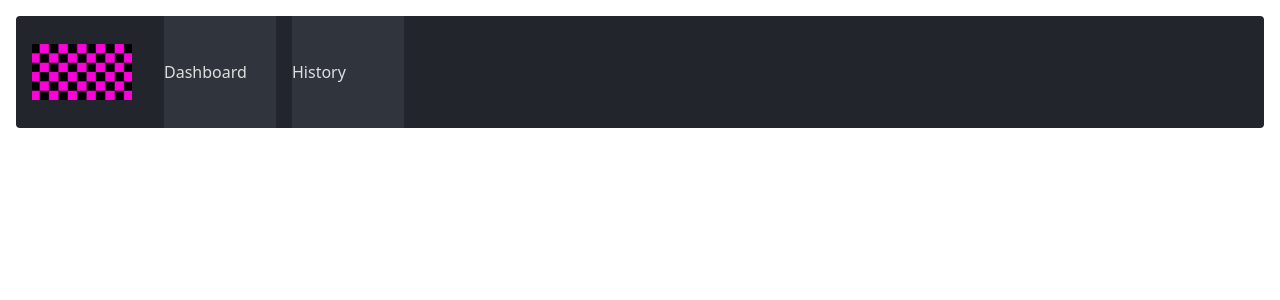
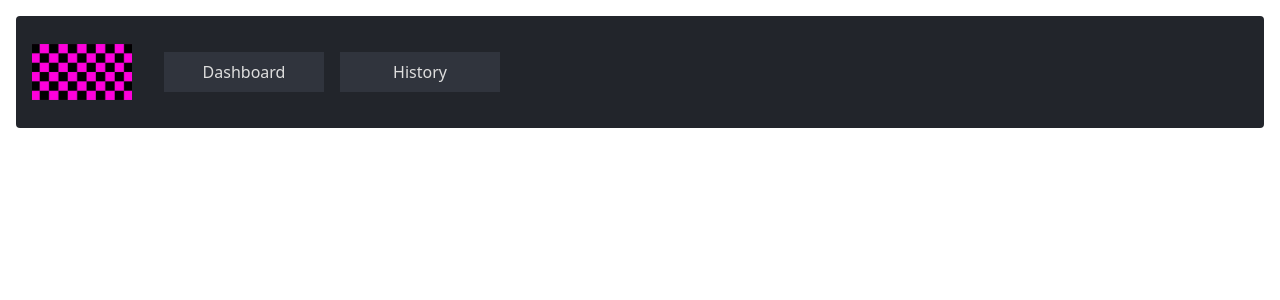
Before and after one commit to camelCaseCrew/itu_predictive_maintenance, a Next.js app in the folder frontend/: page / in a window 1280 px wide. Shown: the top 300 px of the page. Built offline with nearby package versions, Linux system fonts and the light colour scheme.

Commit message:
Changed: Width and heigth of component to fit the design guidelines

```diff
--- a/frontend/src/components/NavbarButton.tsx
+++ b/frontend/src/components/NavbarButton.tsx
@@ -2,7 +2,7 @@ import React from 'react';
 import Link from 'next/link';
 
 function NavbarButton(props: { title: string, href: string }) {
-    return <div className="bg-component2 text-text w-28 h-28 flex justify-start place-items-center gap-x-4">
+    return <div className="bg-component2 text-text w-40 h-10 flex justify-center place-items-center gap-x-4">
         <Link href={props.href}>
             {props.title}
         </Link>
```
